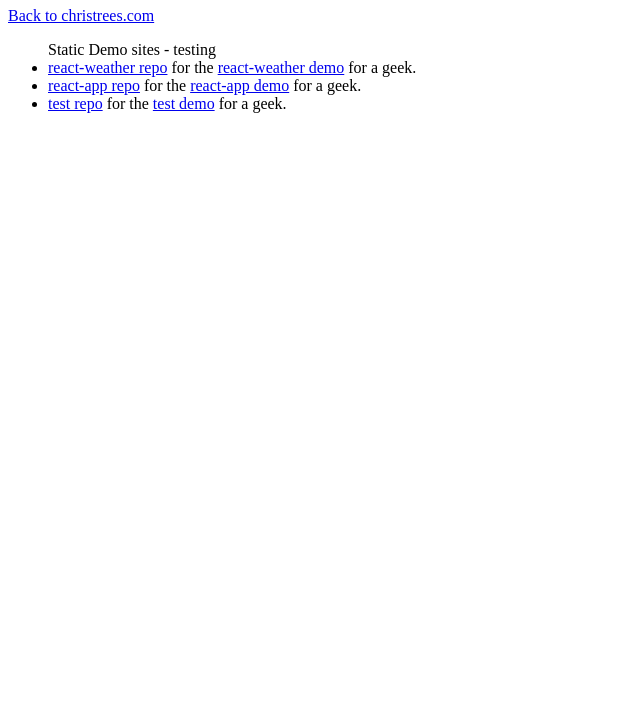
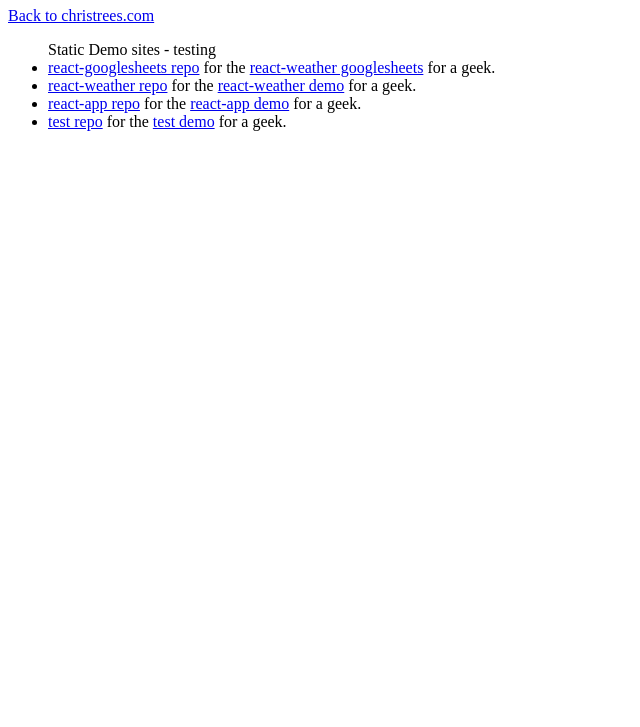
Before and after one commit to christrees/demo, a plain HTML site: page index.html in a window 1280 px wide. Shown: the part 73-800 px from the top of the page, without its empty margins (0-640 px from the left). Drawn offline with Linux system fonts and the light colour scheme.

Commit message:
Update index.html

```diff
--- a/index.html
+++ b/index.html
@@ -9,6 +9,7 @@
 <h1>demo cat</h1>
   <a href="http://christrees.com">Back to christrees.com</a>
   <ul>Static Demo sites - testing
+    <li><a href="https://github.com/christrees/react-googlesheets">react-googlesheets repo</a>  for the <a href="http://demo.christrees.com/react-googlesheets/">react-weather googlesheets</a> for a geek.</li>
     <li><a href="https://github.com/christrees/react-weather">react-weather repo</a>  for the <a href="http://demo.christrees.com/react-weather/">react-weather demo</a> for a geek.</li>
     <li><a href="https://github.com/christrees/react-app">react-app repo</a>  for the <a href="http://demo.christrees.com/react-app/">react-app demo</a> for a geek.</li>
     <li><a href="https://github.com/christrees/test">test repo</a>  for the <a href="http://demo.christrees.com/test/">test demo</a> for a geek.</li>
```
